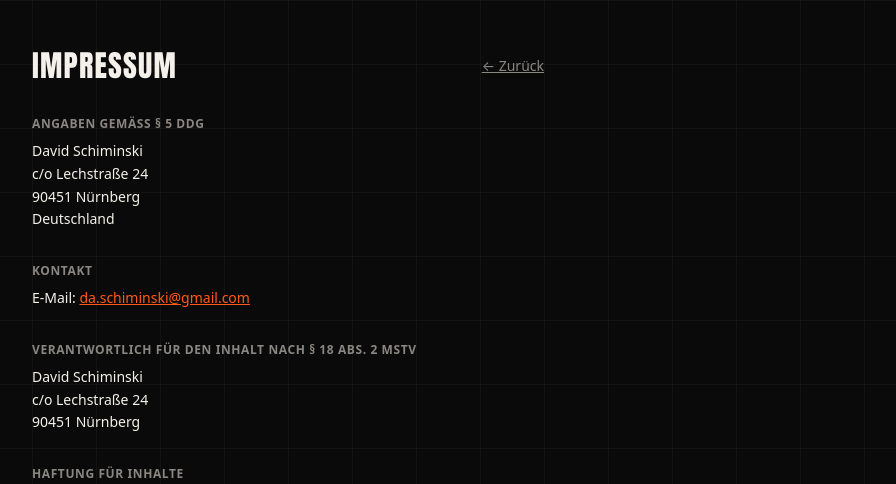
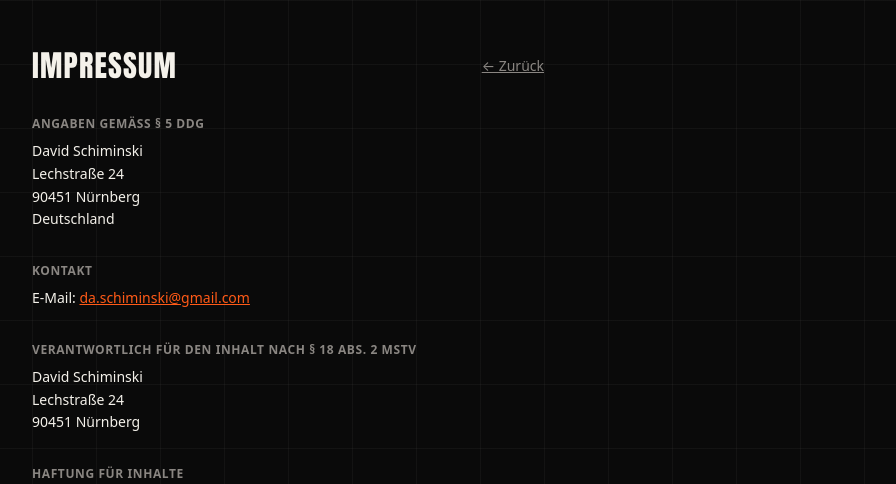
Before and after one commit to Dehfw/festival-buddy, a Next.js app: page /impressum in a window 1280 px wide. Shown: the top 484 px of the page, without its empty margins (352-1248 px from the left). Built offline with nearby package versions, Linux system fonts and the light colour scheme.

Commit message:
Impressum: c/o-Präfix entfernen (Adresse läuft auf eigenen Namen)
Co-Authored-By: Claude Opus 4.8 <noreply@anthropic.com>
Claude-Session: https://claude.ai/code/session_01L2VgQ3NuzAm2gBn4AAZUvB

```diff
--- a/src/app/impressum/page.tsx
+++ b/src/app/impressum/page.tsx
@@ -10,7 +10,7 @@ export const metadata: Metadata = {
 /**
  * Impressum (Anbieterkennzeichnung nach § 5 DDG / § 18 Abs. 2 MStV).
  * Statisch gerendert, kein Login nötig – erreichbar über den Footer der
- * Startseite. Ladungsfähige c/o-Anschrift, keine private Wohnadresse.
+ * Startseite. Ladungsfähige Anschrift.
  */
 export default function ImpressumPage() {
   return (
@@ -31,7 +31,7 @@ export default function ImpressumPage() {
             <p className="mt-2">
               David Schiminski
               <br />
-              c/o Lechstraße 24
+              Lechstraße 24
               <br />
               90451 Nürnberg
               <br />
@@ -61,7 +61,7 @@ export default function ImpressumPage() {
             <p className="mt-2">
               David Schiminski
               <br />
-              c/o Lechstraße 24
+              Lechstraße 24
               <br />
               90451 Nürnberg
             </p>
```
